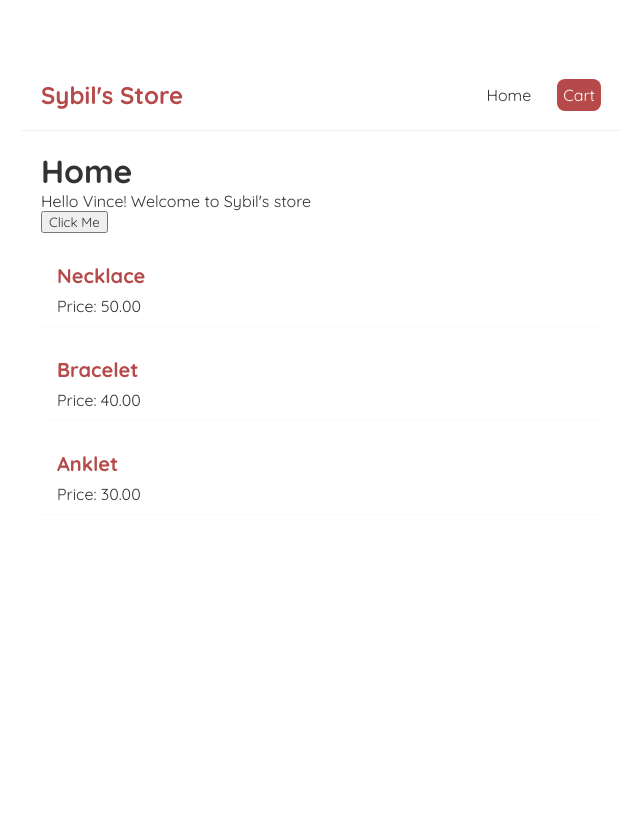
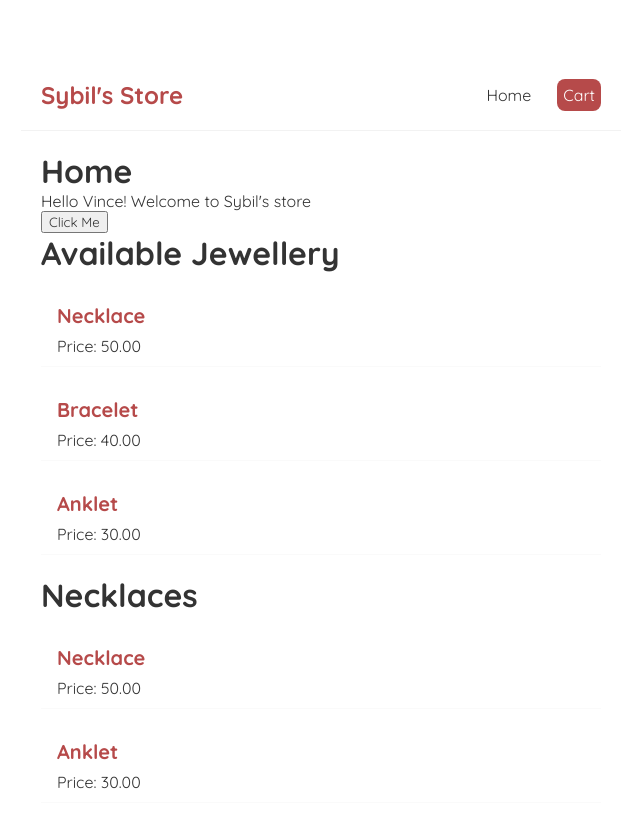
Before and after one commit to ChurchillV/React-Tutorials, a React (Vite) app: page / in a window 1280 px wide. Shown: the top 828 px of the page, without its empty margins (319-959 px from the left). Before the commit the page ends 800 px from the top, so only its background shows below. Built offline with nearby package versions, Linux system fonts and the light colour scheme.

Commit message:
Reusing components using filter method

```diff
--- a/src/Home.jsx
+++ b/src/Home.jsx
@@ -5,7 +5,7 @@ const Home = () => {
     const [items, setItems] = useState([
         {product_name: "Necklace", type: "necklace", price: "50.00", id: "1"},
         {product_name: "Bracelet", type: "bracelet", price: "40.00", id: "2"},
-        {product_name: "Anklet", type: "anklet", price: "30.00", id: "3"}
+        {product_name: "Anklet", type: "necklace", price: "30.00", id: "3"}
     ])
     const [name, setName] = useState('Vince');
     let toggle = true;
@@ -27,7 +27,8 @@ const Home = () => {
             <h1>Home</h1>
             <p>Hello { name }! Welcome to Sybil's store</p>
             <button onClick={handleClick}>Click Me</button>
-            <ItemList items = {items}/>
+            <ItemList items = {items} title= "Available Jewellery"/>
+            <ItemList items = {items.filter((item) => item.type === "necklace")} title= "Necklaces"/>
         </div>
      );
 }
--- a/src/ItemList.jsx
+++ b/src/ItemList.jsx
@@ -1,6 +1,7 @@
-const ItemList = ({ items }) => {
+const ItemList = ({ items, title }) => {
     return (
         <div className="item-list">
+            <h1>{title}</h1>
             {items.map((item) => (
                 <div className="item-preview" key={ item.id }>
                     <h2>{ item.product_name }</h2>
```
